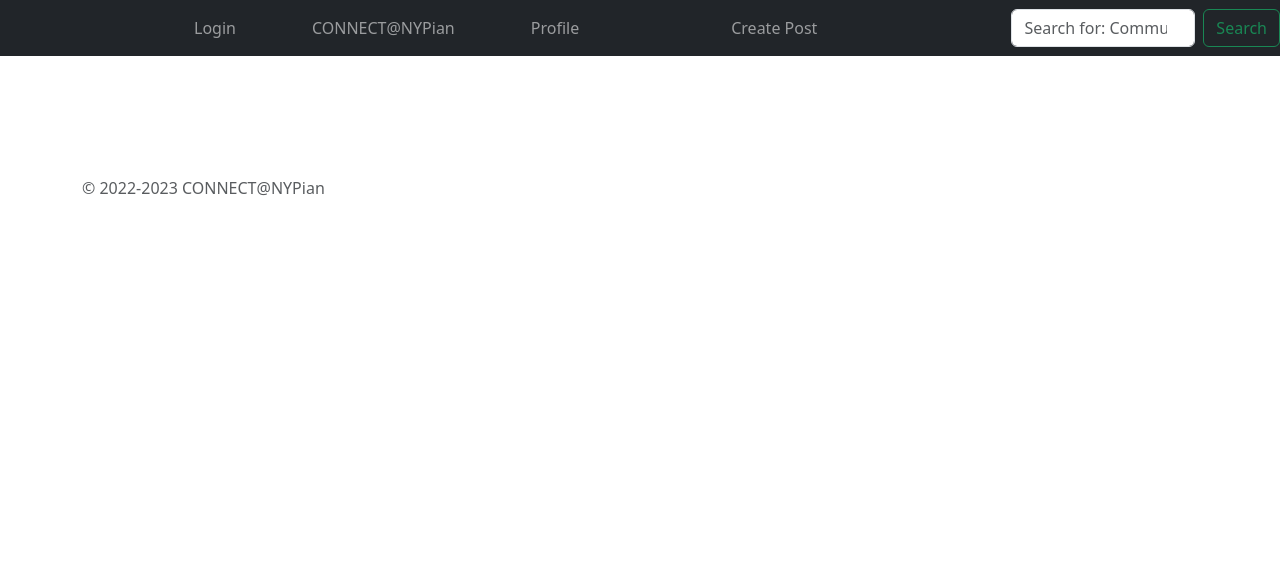
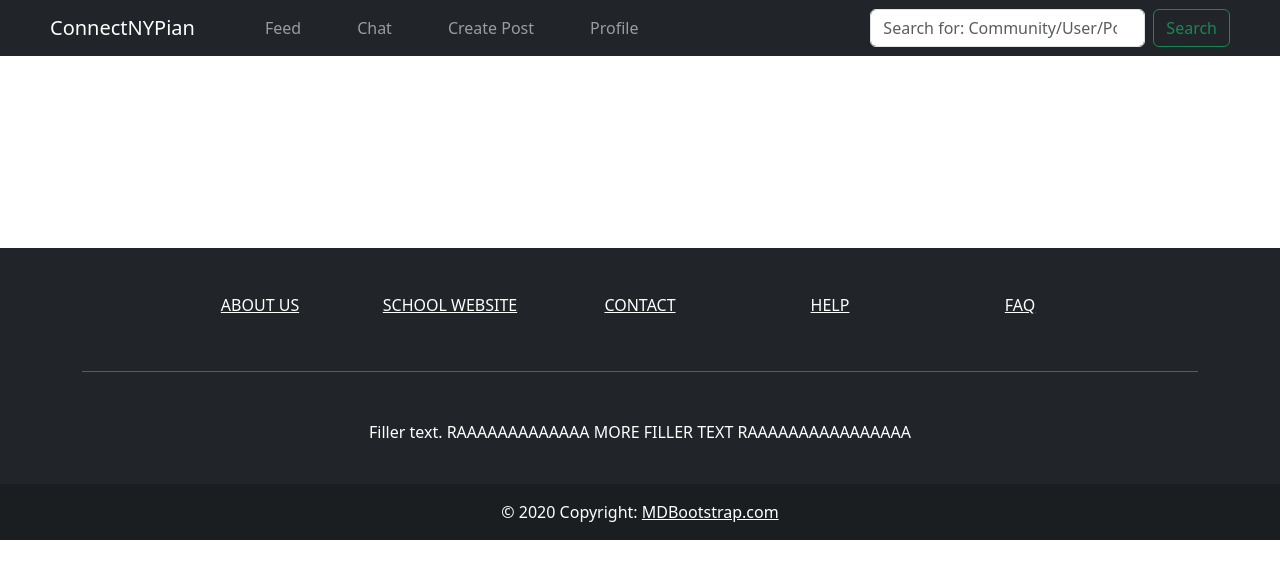
Before and after one commit to Wenjie24/ConnectNYPian, a Flask app: page / in a window 1280 px wide. Shown: the top 579 px of the page. Run offline with Flask 3, Linux system fonts and the light colour scheme; the visitor is signed in with stand-in values (Sample User, id 1); data that the repository does not hold is empty; some libraries are stand-ins or nearby versions.

Commit message:
alot of stuff

```diff
--- a/main.py
+++ b/main.py
@@ -131,8 +131,9 @@ def home():
         print("logged in")
         sql = 'SELECT * FROM posts'
         feed = execute_fetchall(sql)
-        print(feed)
-        return render_template('index.html', feed=feed)
+        sql = 'SELECT * FROM likes'
+        likes = execute_fetchall(sql)
+        return render_template('index.html', feed=feed, likes=likes)
     else:
         return redirect(url_for('signup'))
 
@@ -246,6 +247,34 @@ def createlike(post_id):
     except Error as e:
         print("Error creating like: ", e)
 
+@app.route('/removelike/<post_id>')
+def removelike(post_id):
+    try:
+        if 'login_id' in session:
+            sql = "DELETE FROM likes WHERE post_id = %s AND account_id = %s"
+            val = (post_id, session['login_id'])
+            execute_commit(sql, val)
+        return redirect(url_for('home'))
+
+    except Error as e:
+        print("Error removing like: ", e)
+
+@app.route('/deletepost/<post_id>')
+def deletepsot(post_id):
+    try:
+        if 'login_id' in session:
+            sql = 'DELETE FROM comments WHERE post_id = %s'
+            val = (post_id)
+            execute_commit(sql, val)
+            sql = 'DELETE FROM likes WHERE post_id = %s'
+            execute_commit(sql, val)
+            sql = 'DELETE FROM posts WHERE post_id = %s'
+            execute_commit(sql, val)
+        return redirect(url_for('home'))
+
+    except Error as e:
+        print("Error deleting post: ", e)
+
 
 if __name__ == '__main__':
     app.run(debug=True)
--- a/templates/includes/footer.html
+++ b/templates/includes/footer.html
@@ -1,5 +1,83 @@
-<footer class="text-muted py-5">
-    <div class="container">
-      <p class="mb-1">&copy; 2022-2023 CONNECT@NYPian</p>
-    </div>
-  </footer>
+<br>
+<br>
+<br>
+
+<footer class="text-center text-white bg-dark" >
+  <!-- Grid container -->
+  <div class="container">
+    <!-- Section: Links -->
+    <section class="mt-5">
+      <!-- Grid row-->
+      <div class="row text-center d-flex justify-content-center pt-5">
+        <!-- Grid column -->
+        <div class="col-md-2">
+          <h6 class="text-uppercase font-weight-bold">
+            <a href="#!" class="text-white">About us</a>
+          </h6>
+        </div>
+        <!-- Grid column -->
+
+        <!-- Grid column -->
+        <div class="col-md-2">
+          <h6 class="text-uppercase font-weight-bold">
+            <a href="#!" class="text-white">School Website</a>
+          </h6>
+        </div>
+        <!-- Grid column -->
+
+        <!-- Grid column -->
+        <div class="col-md-2">
+          <h6 class="text-uppercase font-weight-bold">
+            <a href="#!" class="text-white">Contact</a>
+          </h6>
+        </div>
+        <!-- Grid column -->
+
+        <!-- Grid column -->
+        <div class="col-md-2">
+          <h6 class="text-uppercase font-weight-bold">
+            <a href="#!" class="text-white">Help</a>
+          </h6>
+        </div>
+        <!-- Grid column -->
+
+        <!-- Grid column -->
+        <div class="col-md-2">
+          <h6 class="text-uppercase font-weight-bold">
+            <a href="#!" class="text-white">FAQ</a>
+          </h6>
+        </div>
+        <!-- Grid column -->
+      </div>
+      <!-- Grid row-->
+    </section>
+    <!-- Section: Links -->
+
+    <hr class="my-5" />
+
+    <!-- Section: Text -->
+    <section>
+      <div class="row d-flex justify-content-center">
+        <div class="col-lg-8">
+          <p>
+            Filler text. RAAAAAAAAAAAAA MORE FILLER TEXT RAAAAAAAAAAAAAAAA
+        </div>
+      </div>
+    </section>
+    <!-- Section: Text -->
+  </div>
+  <!-- Grid container -->
+<br>
+  <!-- Copyright -->
+  <div
+       class="text-center p-3"
+       style="background-color: rgba(0, 0, 0, 0.2)"
+       >
+    © 2020 Copyright:
+    <a class="text-white" href="https://mdbootstrap.com/"
+       >MDBootstrap.com</a
+      >
+  </div>
+  <!-- Copyright -->
+</footer>
+<!-- Footer -->
--- a/templates/includes/navbar.html
+++ b/templates/includes/navbar.html
@@ -1,38 +1,48 @@
 <nav class="navbar navbar-expand-lg navbar-dark bg-dark" aria-label="Tenth navbar example">
+    <a class="nav-link" style="margin-right: 30px; margin-left :50px; color: white; font-size: 20px" href="/">ConnectNYPian</a>
+
     <div class="container-fluid">
         <button class="navbar-toggler" type="button" data-bs-toggle="collapse" data-bs-target="#navbarsExample08"
             aria-controls="navbarsExample08" aria-expanded="false" aria-label="Toggle navigation">
             <span class="navbar-toggler-icon"></span>
         </button>
 
-        <div class="collapse navbar-collapse justify-content-md-center" id="navbarsExample08">
+
+        <div class="collapse navbar-collapse" id="navbarsExample08">
             <ul class="navbar-nav">
                 <li class="nav-item">
-                    <a class="nav-link" style="margin-right: 30px; margin-left: 30px" aria-current="page"
+                    <a class="nav-link" style="margin-right: 20px; margin-left: 20px" aria-current="page"
+                        href="/">Feed</a>
+                </li>
+                <li class="nav-item">
+                    <a class="nav-link" style="margin-right: 20px; margin-left: 20px" href="/chat"
+                        style="color: white"><i class="fa-solid far fa-comment"></i>Chat</a>
+                </li>
+                <li class="nav-item">
+                    <a class="nav-link" style="margin-right: 20px; margin-left: 20px"
+                        href="/createpost">Create Post</a>
+                </li>
+                {% if 'login_id' not in session %}
+                <li class="nav-item">
+                    <a class="nav-link" style="margin-right: 20px; margin-left: 20px" aria-current="page"
                         href="/login">Login</a>
                 </li>
                 <li class="nav-item">
-                    <a class="nav-link" style="margin-right: 30px; margin-left: 30px" href="/">CONNECT@NYPian</a>
+                    <a class="nav-link" style="margin-right: 20px; margin-left: 20px" aria-current="page"
+                        href="/signup">Sign up</a>
                 </li>
+                {% elif 'login_id' in session %}
                 <li class="nav-item">
-                    <a class="nav-link" style="margin-right: 30px; margin-left: 30px" href="/profile">Profile</a>
+                    <a class="nav-link" style="margin-right: 20px; margin-left: 20px" href="/profile">Profile</a>
                 </li>
-                <!-- Chat icon  -->
-                <li class="nav-item">
-                    <a class="nav-link" style="margin-right: 30px; margin-left: 30px" href="/chat"
-                        style="color: white"><i class="fa-solid far fa-comment"></i></a>
-                </li>
-                <li class="nav-item">
-                    <a class="nav-link" style="margin-right: 30px; margin-left: 30px"
-                        href="/createpost">Create Post</a>
-                </li>
+                {% endif %}
             </ul>
         </div>
     </div>
 
-    <form class="d-flex">
+    <form class="d-flex" style="margin-right: 50px">
         <input class="form-control me-2" type="search" placeholder="Search for: Community/User/Post"
-            aria-label="Search" />
+            aria-label="Search" style="width: 275px;"/>
         <button class="btn btn-outline-success" type="submit">Search</button>
     </form>
 </nav>
--- a/templates/index.html
+++ b/templates/index.html
@@ -3,14 +3,14 @@
 
 {% block content %}
 {% from "includes/formHelper.html" import render_field %}
-{% for post in feed%}
+{% for post in feed %}
 <main class="container-fluid w-50">
   <div class="bg-light p-4 rounded">
     <h1>{{post.title}}</h1>
     <p class="lead">
       {{post.body}}
     </p>
-    <div class="row">
+    <div class="row w-75">
       <div class="col">
         <button type="button" class="btn btn-outline-primary"><a href="/createlike/{{post.post_id}}">Like</a></button>
       </div>
@@ -24,7 +24,7 @@
       </div>
       {% if post.account_id == session['login_id'] %}
       <div class="col">
-        <button type="button" class="btn btn-outline-danger">Delete</button>
+        <button type="button" class="btn btn-danger"><a href="/deletepost/{{post.post_id}}" style="color: white">Delete</a></button>
       </div>
       {% endif %}
     </div>
```
Also changed, not shown: templates/processes/signup.html (+3 -6 lines).
